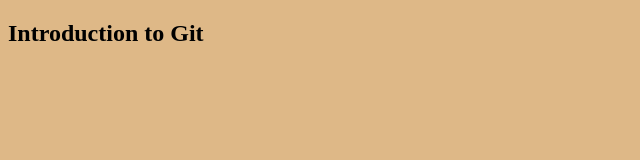
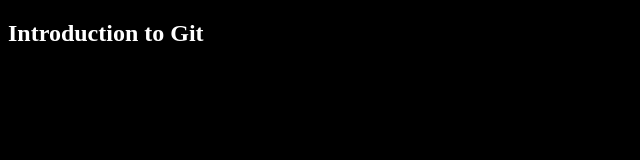
Before and after one commit to Nhiyhe/tutorial, a plain HTML site: page index.html in a window 1280 px wide. Shown: the whole page, without its empty margins (0-640 px from the left). Drawn offline with Linux system fonts and the light colour scheme.

Commit message:
Black Background

```diff
--- a/site.css
+++ b/site.css
@@ -1,3 +1,4 @@
 body{
-    background-color: burlywood;
+    background-color: black;
+    color: white;
 }
```
